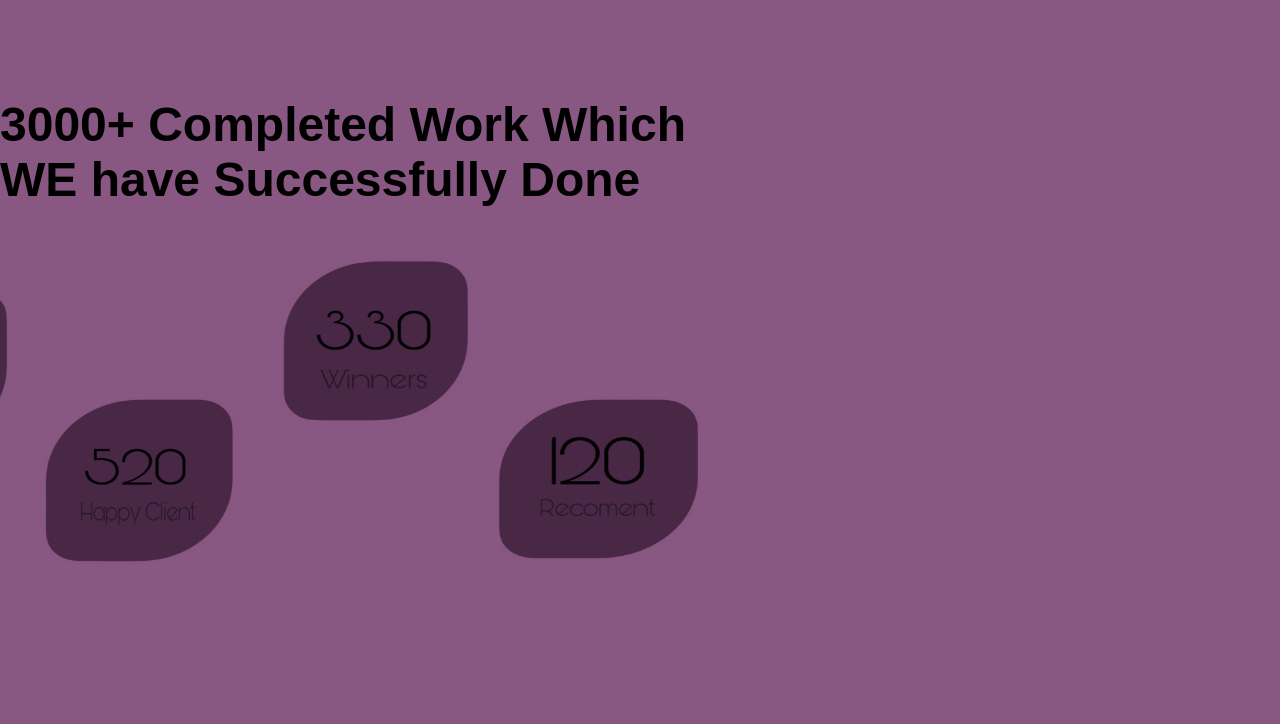
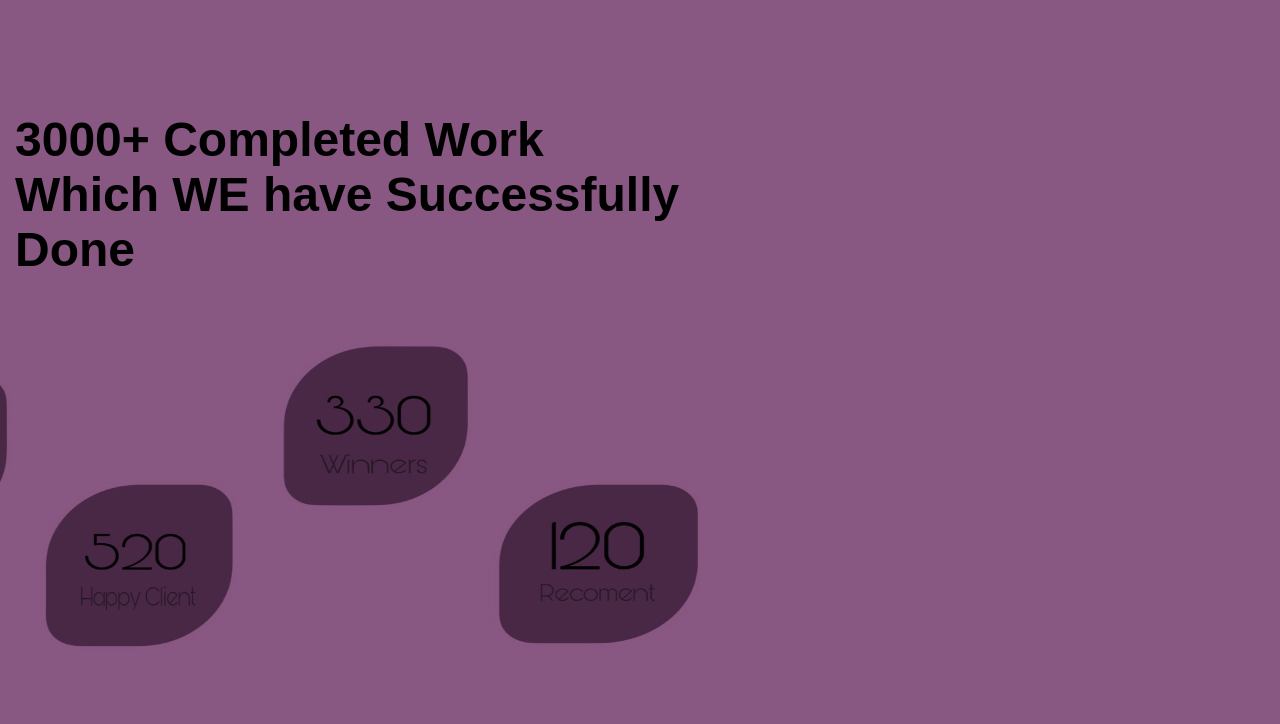
Before and after one commit to dianary11/2, a plain HTML site: page index.html in a window 1280 px wide. Shown: the part 1826-2550 px from the top of the page. Drawn offline with nearby package versions, Linux system fonts and the light colour scheme.

Commit message:
доработано мэйн, футр, текст

```diff
--- a/styless.css
+++ b/styless.css
@@ -326,7 +326,8 @@ header {
 
     h1 {
       font-size: 3em;
-      margin-bottom: 20px;
+      padding: 15px;
+      margin-bottom: 15px;
     }
 
     p {
```
